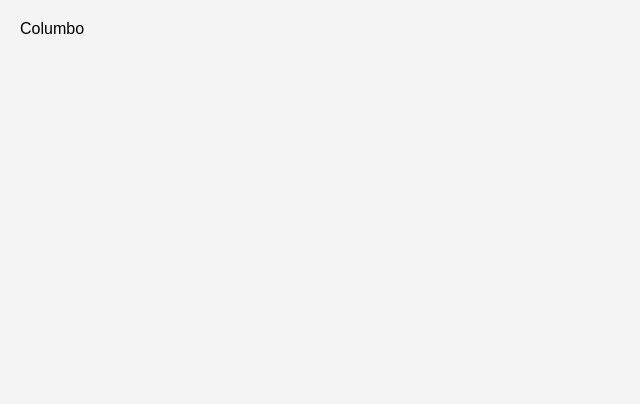
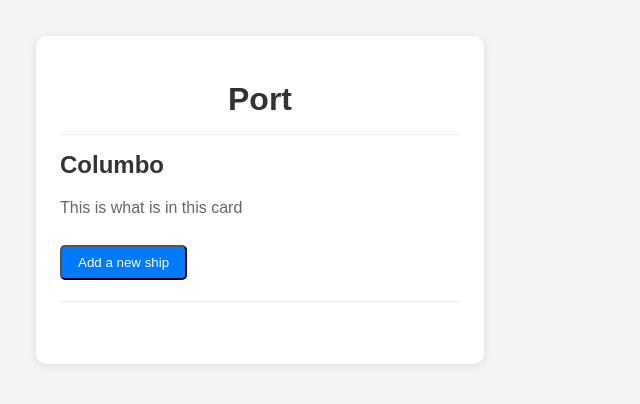
Before and after one commit to guy-jerome/poopsInTheHouse, a website built with webpack: page src/index.html in a window 1280 px wide. Shown: the whole page, without its empty margins (0-640 px from the left). Built offline with nearby package versions, Linux system fonts and the light colour scheme; some packages are replaced by stand-ins of ours.

Commit message:
Populated the card

```diff
--- /dev/null
+++ b/src/app/directives/SeaPortCard/port.css
@@ -0,0 +1,59 @@
+/* Basic Card Container */
+.card {
+  background: #ffffff;
+  border-radius: 10px;
+  box-shadow: 0 2px 8px rgba(0, 0, 0, 0.1);
+  padding: 1.5rem;
+  margin: 1rem;
+  max-width: 400px;
+  transition: transform 0.2s, box-shadow 0.2s;
+}
+
+/* Hover Effect */
+.card:hover {
+  transform: translateY(-5px);
+  box-shadow: 0 4px 12px rgba(0, 0, 0, 0.15);
+}
+
+/* Card Header */
+.card-header {
+  border-bottom: 1px solid #eeeeee;
+  padding-bottom: 1rem;
+  margin-bottom: 1rem;
+}
+
+.card-title {
+  margin: 0;
+  font-size: 1.5rem;
+  color: #333333;
+}
+
+/* Card Content */
+.card-content {
+  color: #666666;
+  line-height: 1.6;
+  margin-bottom: 1.5rem;
+}
+
+/* Card Footer */
+.card-footer {
+  border-top: 1px solid #eeeeee;
+  padding-top: 1rem;
+  text-align: right;
+}
+
+/* Optional: Card Button */
+.card-button {
+  display: inline-block;
+  background: #007bff;
+  color: white;
+  padding: 0.5rem 1rem;
+  border-radius: 5px;
+  text-decoration: none;
+  transition: background-color 0.2s;
+  cursor: pointer;
+}
+
+.card-button:hover {
+  background: #0056b3;
+}
--- a/src/app/directives/SeaPortCard/port.js
+++ b/src/app/directives/SeaPortCard/port.js
@@ -1,5 +1,6 @@
 import portTemplate from "./port.template.html";
 import portController from "./portController";
+import "./port.css";
 
 export default function port() {
   return {
--- a/src/app/directives/SeaPortCard/port.template.html
+++ b/src/app/directives/SeaPortCard/port.template.html
@@ -1 +1,7 @@
-<div>{{ ctrl.portName }}</div>
+<div class="card">
+  <h1 class="card-header">Port</h1>
+  <h2 class="card-title">{{ ctrl.portName }}</h2>
+  <p class="card-content">This is what is in this card</p>
+  <button class="card-button">Add a new ship</button>
+  <h1 class="card-footer"></h1>
+</div>
```
